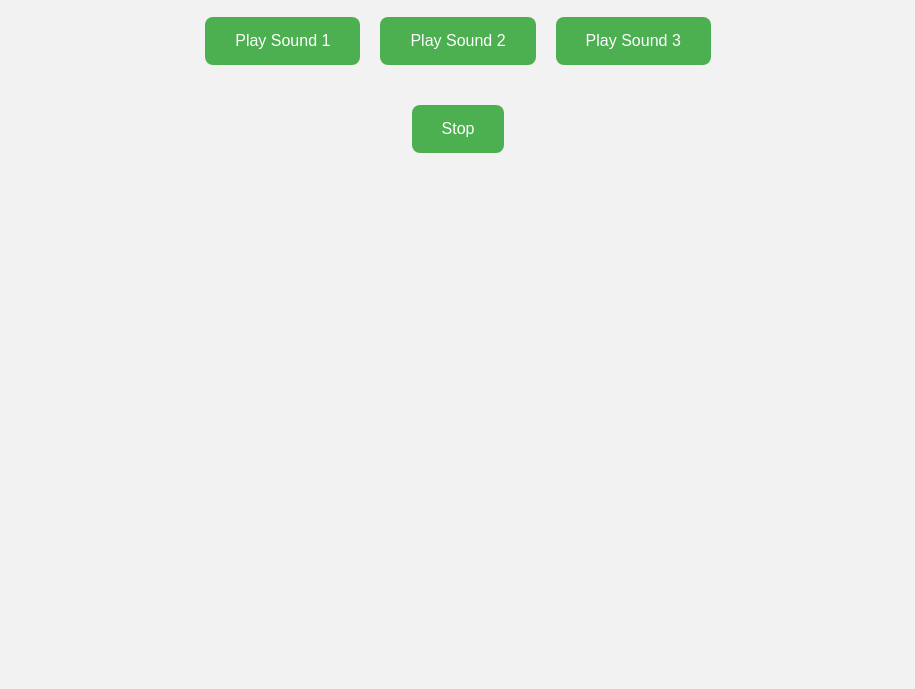
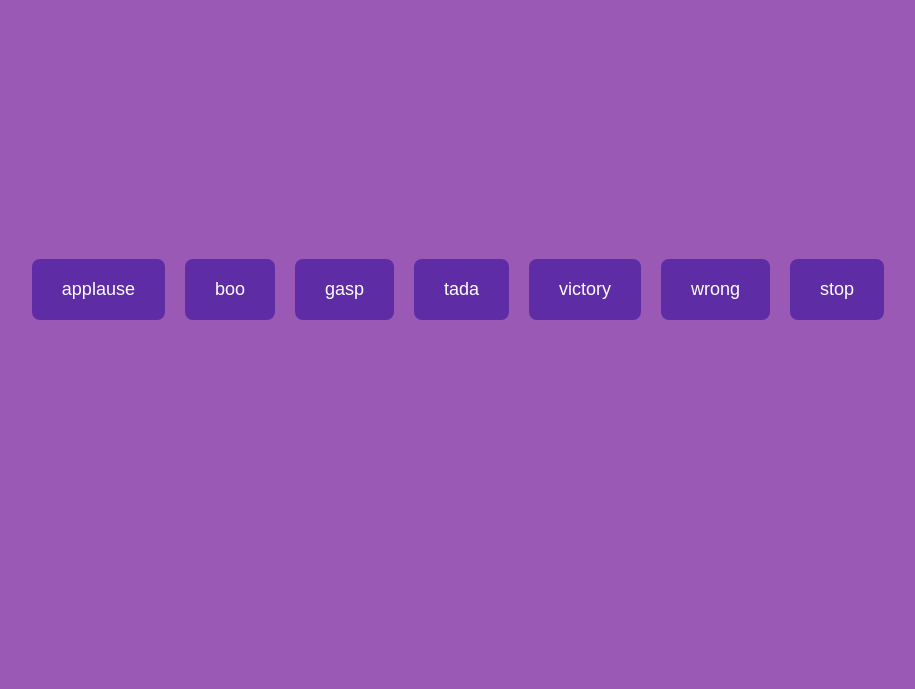
Before and after one commit to acciojob/Soundbar-sudhipkumar, a website: page main.html in a window 1280 px wide. Shown: the part 111-800 px from the top of the page, without its empty margins (182-1097 px from the left). Drawn offline with Linux system fonts and the light colour scheme.

Commit message:
created a submission

```diff
--- a/main.html
+++ b/main.html
@@ -8,9 +8,7 @@
 
 <body>
 	<!-- the entire body must be written by student -->
-	 <h1>Soundbar App</h1>
-  <div id="buttons"></div>
-  <button class="stop">Stop</button>
+	 <div id="buttons"></div>
     <script type="text/javascript" src="./script.js">
 </script>
 
--- a/script.js
+++ b/script.js
@@ -1,29 +1,36 @@
- const sounds = [
-      'https://www.soundhelix.com/examples/mp3/SoundHelix-Song-1.mp3',
-      'https://www.soundhelix.com/examples/mp3/SoundHelix-Song-2.mp3',
-      'https://www.soundhelix.com/examples/mp3/SoundHelix-Song-3.mp3'
-    ];
+ const sounds = ['applause', 'boo', 'gasp', 'tada', 'victory', 'wrong'];
+    const soundMap = {
+      applause: 'https://assets.mixkit.co/sfx/preview/mixkit-small-crowd-applause-487.mp3',
+      boo: 'https://assets.mixkit.co/sfx/preview/mixkit-audience-boo-369.mp3',
+      gasp: 'https://assets.mixkit.co/sfx/preview/mixkit-cartoon-surprise-gasp-1023.mp3',
+      tada: 'https://assets.mixkit.co/sfx/preview/mixkit-winning-chimes-2011.mp3',
+      victory: 'https://assets.mixkit.co/sfx/preview/mixkit-game-level-completed-2059.mp3',
+      wrong: 'https://assets.mixkit.co/sfx/preview/mixkit-wrong-answer-buzz-950.mp3'
+    };
 
     const buttonsContainer = document.getElementById('buttons');
     let currentAudio = null;
 
-    sounds.forEach((soundUrl, index) => {
+    sounds.forEach(sound => {
       const btn = document.createElement('button');
       btn.className = 'btn';
-      btn.innerText = `Play Sound ${index + 1}`;
+      btn.innerText = sound;
       btn.addEventListener('click', () => {
-        stopSounds();
-        currentAudio = new Audio(soundUrl);
+        stopSound();
+        currentAudio = new Audio(soundMap[sound]);
         currentAudio.play();
       });
       buttonsContainer.appendChild(btn);
     });
 
-    document.querySelector('.stop').addEventListener('click', () => {
-      stopSounds();
-    });
+    // Stop button
+    const stopBtn = document.createElement('button');
+    stopBtn.className = 'stop';
+    stopBtn.innerText = 'stop';
+    stopBtn.addEventListener('click', stopSound);
+    buttonsContainer.appendChild(stopBtn);
 
-    function stopSounds() {
+    function stopSound() {
       if (currentAudio) {
         currentAudio.pause();
         currentAudio.currentTime = 0;
--- a/styles.css
+++ b/styles.css
@@ -1,26 +1,30 @@
- body {
-      font-family: Arial, sans-serif;
-      text-align: center;
-      background-color: #f2f2f2;
-      padding: 30px;
+body {
+      background-color: #9b59b6;
+      font-family: 'Poppins', sans-serif;
+      display: flex;
+      justify-content: center;
+      align-items: center;
+      height: 100vh;
+      margin: 0;
     }
 
     #buttons {
-      margin-bottom: 20px;
+      display: flex;
+      gap: 20px;
+      flex-wrap: wrap;
     }
 
     .btn, .stop {
-      background-color: #4CAF50;
+      background-color: #5e2ca5;
       color: white;
       border: none;
-      margin: 10px;
-      padding: 15px 30px;
+      padding: 20px 30px;
+      border-radius: 8px;
+      font-size: 18px;
       cursor: pointer;
-      font-size: 16px;
-      border-radius: 8px;
-      transition: background-color 0.3s ease;
+      transition: transform 0.2s ease;
     }
 
     .btn:hover, .stop:hover {
-      background-color: #45a049;
+      transform: scale(1.05);
     }
```
